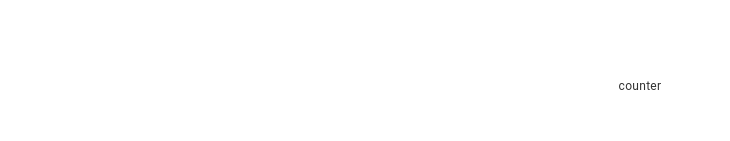
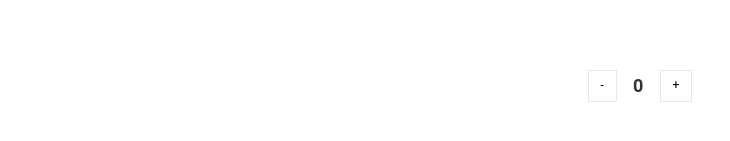
Before and after one commit to ChenHuei/x-state-nuxt, a Nuxt app: page /counter in a window 1280 px wide. Shown: the part 365-506 px from the top of the page, without its empty margins (0-730 px from the left). Built offline with nearby package versions, Linux system fonts and the light colour scheme.

Commit message:
Add counter page

```diff
--- /dev/null
+++ b/machines/counter.ts
@@ -0,0 +1,29 @@
+import { Machine, assign } from 'xstate'
+import { Context } from '@/types/counter'
+
+const increment = (context: Context) => context.count + 1
+const decrement = (context: Context) => context.count - 1
+
+const isNotMax = (context: Context) => context.count < 10
+const isNotMin = (context: Context) => context.count >= 0
+
+export const counterMachine = Machine({
+  initial: 'active',
+  context: {
+    count: 0,
+  },
+  states: {
+    active: {
+      on: {
+        INC: {
+          actions: assign({ count: increment }),
+          cond: isNotMax,
+        },
+        DEC: {
+          actions: assign({ count: decrement }),
+          cond: isNotMin,
+        },
+      },
+    },
+  },
+})
--- a/machines/toggle.ts
+++ b/machines/toggle.ts
@@ -2,11 +2,10 @@ import { Machine } from 'xstate';
 
 // This machine is completely decoupled from Vue
 export const toggleMachine = Machine({
-  id: 'toggle',
+  initial: 'inactive',
   context: {
     /* some data */
   },
-  initial: 'inactive',
   states: {
     inactive: {
       on: { TOGGLE: 'active' }
--- a/pages/counter.vue
+++ b/pages/counter.vue
@@ -1,9 +1,54 @@
 <template>
-  <div>counter</div>
+  <div class="counter">
+    <button class="counter-button" @click="send('DEC')">-</button>
+    <h2>{{ current.context.count }}</h2>
+    <button class="counter-button" @click="send('INC')">+</button>
+  </div>
 </template>
 
 <script lang="ts">
 import Vue from 'vue'
 
-export default Vue.extend({})
+import { interpret } from 'xstate'
+import { counterMachine } from '@/machines/counter'
+
+export default Vue.extend({
+  name: 'Counter',
+  mounted() {
+    this.counterService
+      .onTransition((state) => {
+        this.current = state
+      })
+      .start()
+  },
+  data() {
+    return {
+      counterService: interpret(counterMachine),
+      current: counterMachine.initialState,
+    }
+  },
+  methods: {
+    send(event: string) {
+      this.counterService.send(event)
+    },
+  },
+})
 </script>
+
+<style lang="scss" scoped>
+.counter {
+  @include size(100%, auto);
+  @include display-flex();
+
+  &-button {
+    margin: 0 16px;
+    padding: 8px 12px;
+    border: 1px solid var(--grey);
+    transition: 0.5s;
+
+    &:hover {
+      background-color: var(--primary-light);
+    }
+  }
+}
+</style>
--- a/pages/toggle.vue
+++ b/pages/toggle.vue
@@ -1,39 +1,37 @@
 <template>
-  <button class="toggle-button" @click="send('TOGGLE');">
-    {{ current.matches("inactive") ? "Off" : "On" }}
+  <button class="toggle-button" @click="send('TOGGLE')">
+    {{ current.matches('inactive') ? 'Off' : 'On' }}
   </button>
 </template>
 
 <script lang="ts">
 import Vue from 'vue'
 
-import { interpret } from 'xstate';
+import { interpret } from 'xstate'
 import { toggleMachine } from '@/machines/toggle'
 
 export default Vue.extend({
   name: 'Toggle',
   mounted() {
     this.toggleService
-        .onTransition(state => {
+      .onTransition((state) => {
         this.current = state
       })
-        .start();
+      .start()
   },
   data() {
     return {
       toggleService: interpret(toggleMachine),
       current: toggleMachine.initialState,
-      };
+    }
   },
   methods: {
     send(event: string) {
-        this.toggleService.send(event);
-      }
-    }
-  }
-)
+      this.toggleService.send(event)
+    },
+  },
+})
 </script>
-
 
 <style lang="scss" scoped>
 .toggle-button {
--- /dev/null
+++ b/types/counter.ts
@@ -0,0 +1,3 @@
+export interface Context {
+  count: number
+}
```
Lines whose indentation alone changed are shown as unchanged.
